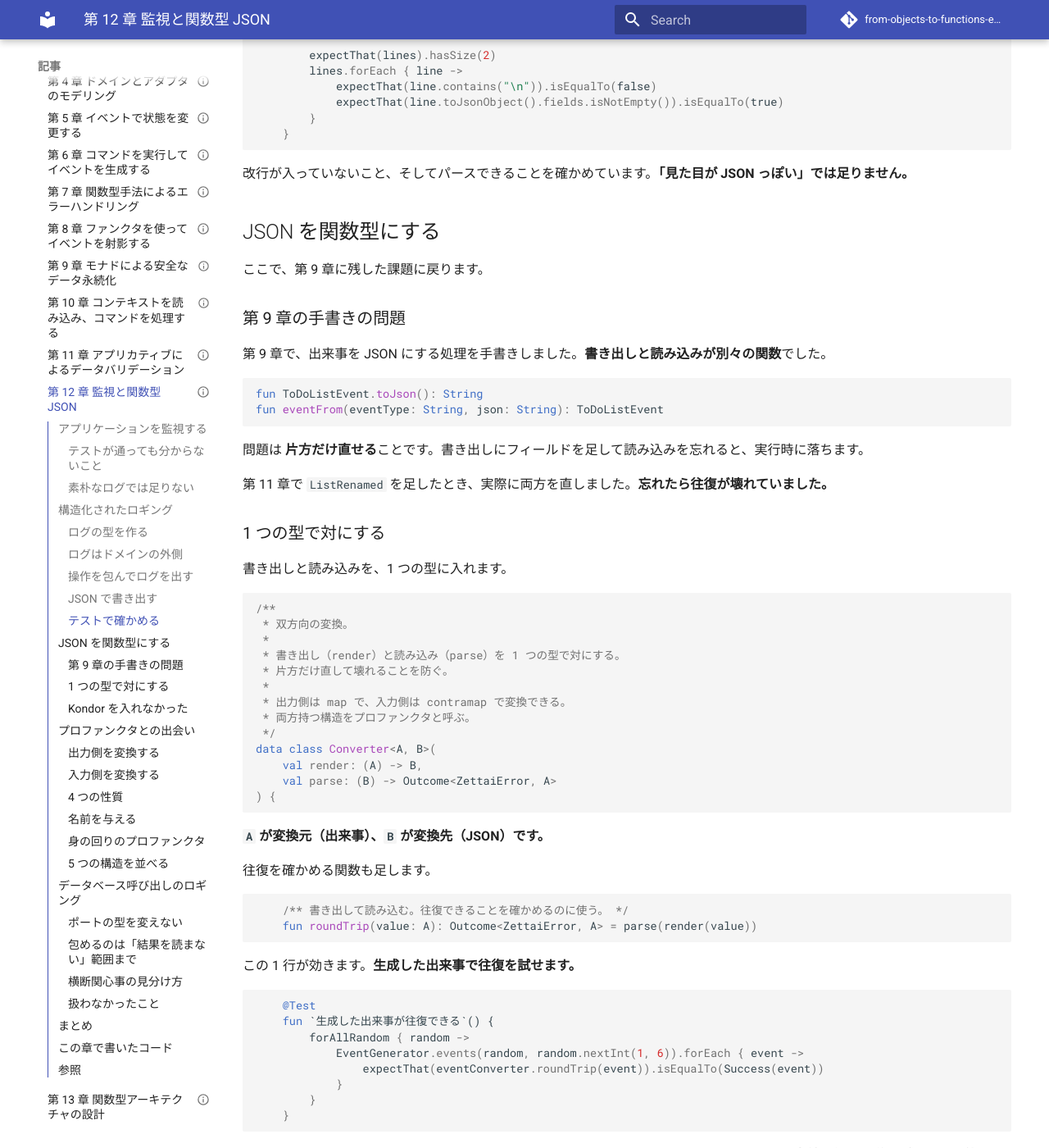
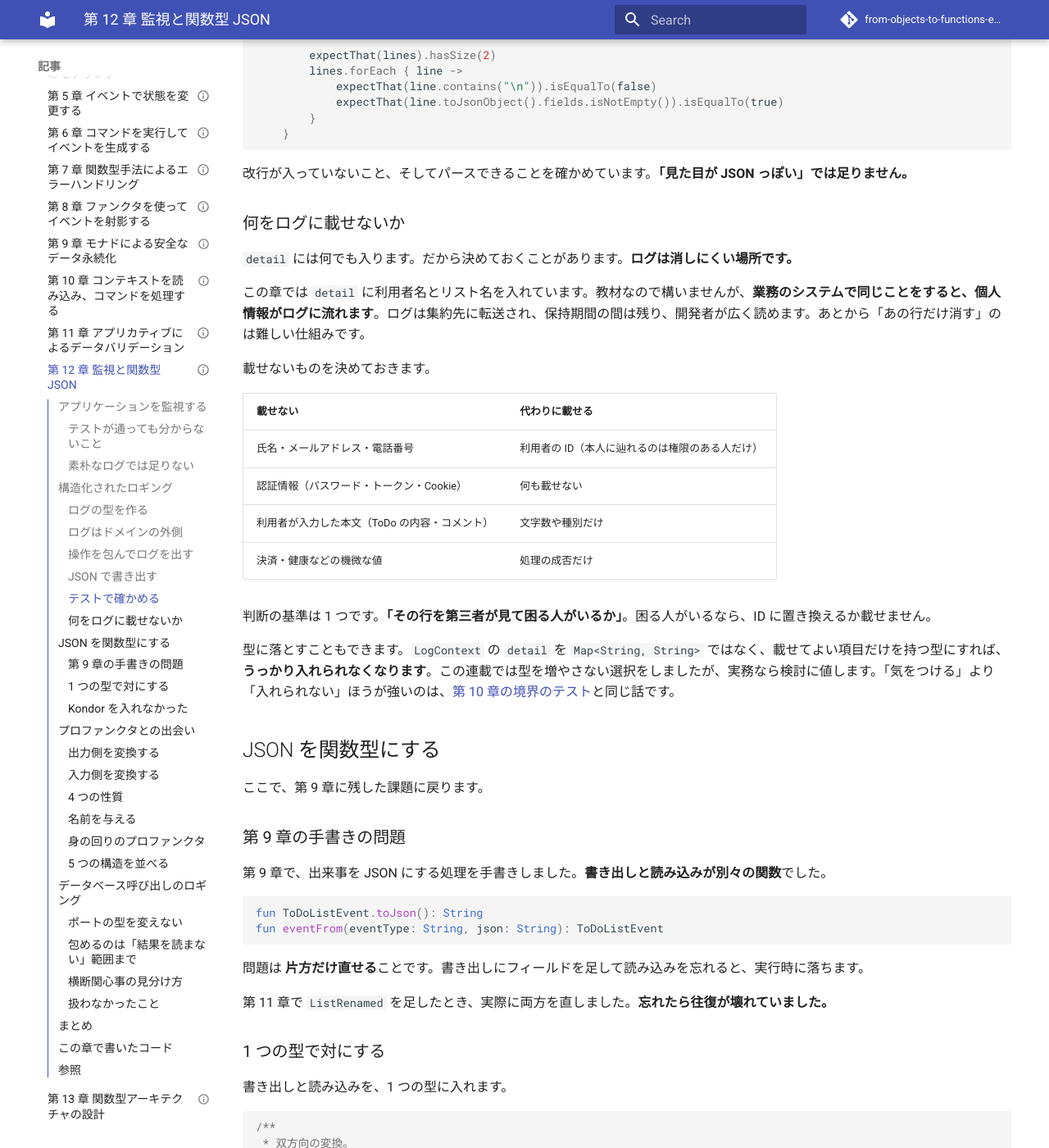
Before and after one commit to k2works/from-objects-to-functions-excersice, an MkDocs documentation site: the page built from docs/article/zettai/kotlin/chapter12.md, in a window 1280 px wide and 1400 px high, scrolled down 4027 px. Shown: the whole window at 82% size. Built offline with MkDocs 1.6.1 and Material for MkDocs 9.7.7, drawn with Linux system fonts in a browser that asks for light colours; comment, search, counter and statistics services are not loaded; some of the changed text lies outside the part shown.

Commit message:
docs(kotlin): 第 12 章に何をログに載せないかを書く
ログは消しにくい場所なので、個人情報と認証情報を載せず ID に置き換える
方針を節として追加した。判断の基準（その行を第三者が見て困る人がいるか）
と、LogContext を型で縛れば入れられなくなることも書いた。

````diff
--- a/docs/article/zettai/kotlin/chapter12.md
+++ b/docs/article/zettai/kotlin/chapter12.md
@@ -199,6 +199,25 @@ fun stdoutLogger(): Logger = jsonLogger(::println)
 ```
 
 改行が入っていないこと、そしてパースできることを確かめています。**「見た目が JSON っぽい」では足りません。**
+
+### 何をログに載せないか
+
+`detail` には何でも入ります。だから決めておくことがあります。**ログは消しにくい場所です。**
+
+この章では `detail` に利用者名とリスト名を入れています。教材なので構いませんが、**業務のシステムで同じことをすると、個人情報がログに流れます**。ログは集約先に転送され、保持期間の間は残り、開発者が広く読めます。あとから「あの行だけ消す」のは難しい仕組みです。
+
+載せないものを決めておきます。
+
+| 載せない | 代わりに載せる |
+| :--- | :--- |
+| 氏名・メールアドレス・電話番号 | 利用者の ID（本人に辿れるのは権限のある人だけ） |
+| 認証情報（パスワード・トークン・Cookie） | 何も載せない |
+| 利用者が入力した本文（ToDo の内容・コメント） | 文字数や種別だけ |
+| 決済・健康などの機微な値 | 処理の成否だけ |
+
+判断の基準は 1 つです。**「その行を第三者が見て困る人がいるか」**。困る人がいるなら、ID に置き換えるか載せません。
+
+型に落とすこともできます。`LogContext` の `detail` を `Map<String, String>` ではなく、載せてよい項目だけを持つ型にすれば、**うっかり入れられなくなります**。この連載では型を増やさない選択をしましたが、実務なら検討に値します。「気をつける」より「入れられない」ほうが強いのは、[第 10 章の境界のテスト](chapter10.md)と同じ話です。
 
 ## JSON を関数型にする
 
@@ -558,6 +577,7 @@ fun <CTX, E, T> ContextReader<CTX, Outcome<E, T>>.loggedOutcome(
 - **Kondor を入れませんでした。** 独自の `Outcome` を持ち込むので、第 7 章の成果物と並びます
 - **4 つの法則を確かめてから、プロファンクタという名前を与えました。** 関数そのものと `Comparator` が同じ構造です。5 回目も「知っていたことに名前が付いた」形になりました
 - **ポートの型を変えずにログを入れました。** ログは横断関心事なので包むだけで済みます。**戻り値の意味が変わるかどうか**が、包めるか型を変えるかの分かれ目でした
+- **何をログに載せないかを決めました。** ログは消しにくい場所です。個人情報と認証情報は載せず、ID に置き換えます
 
 これで 5 つの構造が揃いました。次の章で、13 章で積み上げたものを総括します。**そして扱わなかったことも書きます。**
 
````
Also changed, not shown: other parts of docs/article/zettai/kotlin/chapter12.md (+1 -1 lines), docs/log.md (+3 -0 lines), docs/review/unit7_review_20260927.md (+2 -2 lines).
